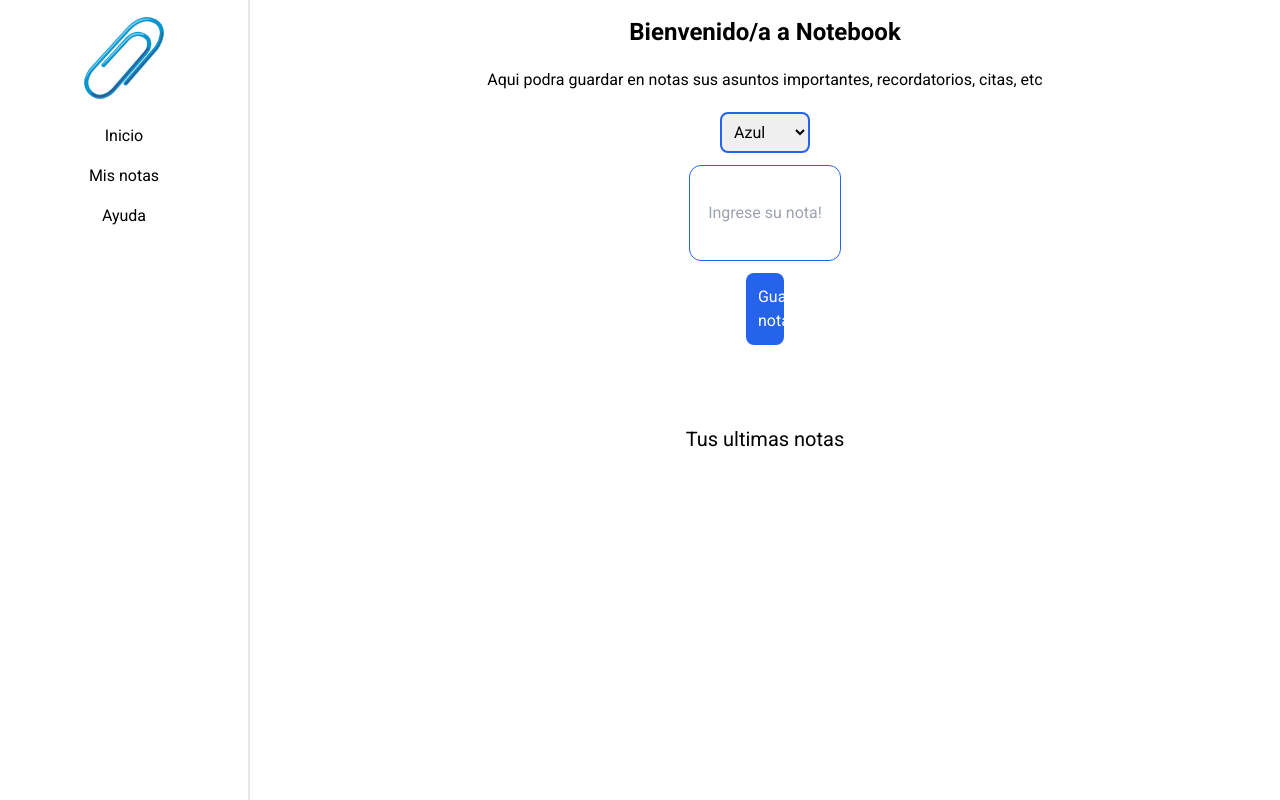
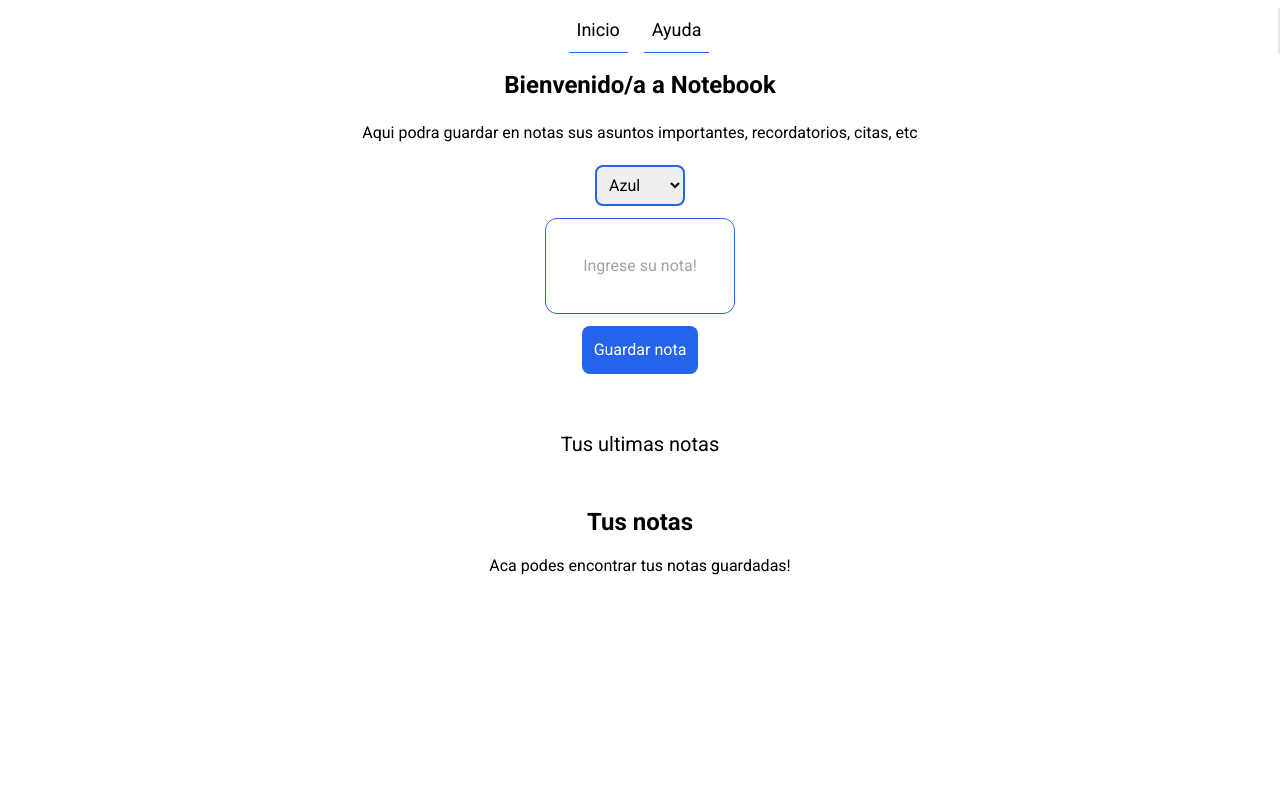
Before and after one commit to martinvruiz/notebook, a React (Create React App) app: page / in a window 1280 px wide. Built offline with nearby package versions, Linux system fonts and the light colour scheme.

Commit message:
added context for components

```diff
--- a/src/App.js
+++ b/src/App.js
@@ -1,24 +1,27 @@
-import { SideBar } from "./components/SideBar/SideBar";
+import { NavBar } from "./components/SideBar/Navbar";
 import { Route, Routes, BrowserRouter } from "react-router-dom";
 import { Home } from "./pages/Home";
 import { Help } from "./pages/Help";
-import { SavedNotes } from "./components/SavedNotes/SavedNotes";
+import 'react-toastify/dist/ReactToastify.css';
+import { NotesProvider } from "./components/NotesContext/NotesContext";
+
 
 
 function App() {
   return (
+    <NotesProvider>
       <BrowserRouter>
-    <div className="flex min-h-screen font-roboto">
-      <SideBar/>
+      <div className="flex flex-col min-h-screen font-roboto">
+        <NavBar/>
         <Routes>
 
           <Route path="/" element={<Home/>}></Route>
           <Route path="/help" element={<Help/>}></Route>
-        <Route path="/notes" element={<SavedNotes/>}></Route>
 
         </Routes>
         </div>
       </BrowserRouter>
+    </NotesProvider>
   );
 }
 
--- a/src/components/NoteSave/NoteSaver.jsx
+++ b/src/components/NoteSave/NoteSaver.jsx
@@ -1,26 +1,26 @@
-import { useState, useEffect } from "react"
+import { useState } from "react"
 import { ToastContainer, toast } from 'react-toastify';
 import 'react-toastify/dist/ReactToastify.css';
+import { useNotes } from "../NotesContext/NotesContext";
 
 export const NoteSaver = ()=>{
 
 const [note, setNote] = useState('')
-const [notes, setNotes] = useState([])
+const {notes, setNotes} = useNotes()
+const [noteColor, setNoteColor] = useState("border-blue-600");
 
-useEffect(()=>{
-    const storedData = JSON.parse(localStorage.getItem("savedNotes")) || []
-    setNotes(storedData)
-},[])
+
 
 const handleNote = (e)=>{
         setNote(e.target.value)
 }
 
+const handleColorChange = (e) => {
+    setNoteColor(e.target.value);
+};
+
 const handleSubmit = (e)=>{
     e.preventDefault()
-
-    const noteColor = document.getElementById("color-note").value
-
 
     if(note === ""){
         toast.error("Ingrese su nota!")
@@ -35,30 +35,29 @@ const handleSubmit = (e)=>{
         const newNotes = [...notes, newNote]
         setNotes(newNotes)
         localStorage.setItem("savedNotes", JSON.stringify(newNotes))
-        toast("Nota guardada!")
 }}
 
 
 
 
-    return <div>
+    return <div className="flex flex-col items-center">
 
-        <form action="note" className=" my-2 p-2 flex flex-col gap-3 w-full items-center">
-            <select name="color-note" id="color-note" className="p-2 border-2 border-blue-600 rounded-lg">
+        <form action="note" onSubmit={handleSubmit} className=" my-2 p-2 flex flex-col gap-3 w-full items-center">
+            <select name="color-note" id="color-note" value={noteColor} onChange={handleColorChange} className="p-2 border-2 border-blue-600 rounded-lg">
                 <option value="border-blue-600">Azul</option>
                 <option value="border-violet-600">Violeta</option>
                 <option value="border-pink-600">Rosa</option>
                 <option value="border-red-600">Rojo</option>
                 <option value="border-green-600">Verde</option>
             </select>
-            <input type="text" placeholder="Ingrese su nota!" onChange={handleNote} maxLength="50" className="border border-blue-600 focus:border-4 focus:outline-none text-center w-4/5 rounded-xl min-h-24"/>
-            <button type="submit" onClick={handleSubmit} className="relative p-3 w-1/5 block text-white bg-blue-600 rounded-lg hover:bg-blue-800">Guardar nota</button>
+            <input type="text" placeholder="Ingrese su nota!" onChange={handleNote} maxLength="50" className="border border-blue-600 focus:border-4 focus:outline-none text-center w-full rounded-xl min-h-24"/>
+            <button type="submit" className="relative p-3 block text-white bg-blue-600 rounded-lg hover:bg-blue-800">Guardar nota</button>
         </form>
-        <div className="mt-4 p-4 w-full">
-            <h3 className="text-center text-xl mt-8 p-2">
+        <div className="mt-4 flex flex-col items-center p-4">
+            <h3 className="text-center text-xl p-2">
                 Tus ultimas notas
             </h3>
-            <ul className="flex justify-center">
+            <ul className="flex justify-center w-3/4">
             {
             notes.slice(-3).map((note) => (
                 <li
@@ -70,7 +69,9 @@ const handleSubmit = (e)=>{
                 </li>
             ))}
         </ul>
-        <ToastContainer autoClose={1000}/>
+        <ToastContainer
+        autoClose={3000}
+        />
         </div>
     </div>
 }
--- /dev/null
+++ b/src/components/NotesContext/NotesContext.js
@@ -0,0 +1,25 @@
+import React, { createContext, useState, useEffect, useContext } from 'react';
+
+const NoteContext = createContext()
+
+export const NotesProvider = ({children})=>{
+
+    const [notes, setNotes] = useState([])
+
+    useEffect(() => {
+        const savedNotes = JSON.parse(localStorage.getItem("savedNotes")) || [];
+        setNotes(savedNotes);
+    }, []);
+
+    useEffect(() => {
+        localStorage.setItem("savedNotes", JSON.stringify(notes));
+    }, [notes]);
+
+    return (
+            <NoteContext.Provider value={{ notes, setNotes }}>
+                {children}
+            </NoteContext.Provider>
+        );
+    };
+
+    export const useNotes = () => useContext(NoteContext);
--- a/src/components/SavedNotes/SavedNotes.jsx
+++ b/src/components/SavedNotes/SavedNotes.jsx
@@ -1,16 +1,11 @@
-import { useState, useEffect } from "react"
+
 import { ToastContainer, toast } from "react-toastify"
 import 'react-toastify/dist/ReactToastify.css';
+import { useNotes } from "../NotesContext/NotesContext";
 
 export const SavedNotes = ()=>{
 
-    const [notes, setNotes] = useState([])
-
-    useEffect(()=>{
-        const savedNotes = JSON.parse(localStorage.getItem("savedNotes")) || []
-        console.log(savedNotes)
-        setNotes(savedNotes)
-    },[])
+    const {notes, setNotes} = useNotes()
 
     const handleDelete = (id)=>{
         const updateNotes = notes.filter((e)=>e.id !== id)
@@ -20,7 +15,7 @@ export const SavedNotes = ()=>{
 
     const btnDelete = (id)=>{
         toast.warning(
-            <div className='text-black h-full'>
+            <div className='text-black h-full text-center'>
                 <span>
                     <p>
                         ¿Desea eliminar el registro?
@@ -55,19 +50,19 @@ export const SavedNotes = ()=>{
         <div className="flex flex-col items-center w-full my-2">
             <h1 className="my-2 p-2 lg:text-2xl font-semibold">Tus notas</h1>
             <p className="text-center">Aca podes encontrar tus notas guardadas!</p>
-            <ul className=" my-2 py-2 flex flex-wrap justify-center">
+            <ul className=" my-2 py-2 flex flex-wrap justify-center w-5/6">
             {notes.map((note)=>(
                 <li key={note.id} className={`p-4 m-2 border-4 ${note.color} text-center rounded-xl`}>
                     <h4 className="text-xs">Nota N: {note.id}</h4>
                     <p className="text-xl">{note.value}</p>
                     <button onClick={()=>btnDelete(note.id)} className="text-xs text-red-600 p-1 m-1 border border-red-600 rounded-md">Eliminar</button>
-                    <ToastContainer autoClose={4000}/>
+
                 </li>
 
             ))
                 }
             </ul>
-
+            <ToastContainer autoClose={4000}/>
         </div>
     </>
 }
--- /dev/null
+++ b/src/components/SideBar/Navbar.jsx
@@ -0,0 +1,16 @@
+import { Link } from "react-router-dom";
+import 'react-toastify/dist/ReactToastify.css';
+
+export const NavBar = () => {
+
+    return (
+        <>
+            <nav className="flex justify-center items-center mt-2 border-r-2 border-gray-200">
+                <ul className="text-center flex">
+                    <Link to="/" className="p-2 mx-2 text-lg border-b border-blue-600">Inicio</Link>
+                    <Link to="/help" className="p-2 mx-2 text-lg border-b border-blue-600">Ayuda</Link>
+                </ul>
+            </nav>
+        </>
+    );
+};
--- a/src/components/SideBar/SideBar.jsx
+++ /dev/null
@@ -1,18 +0,0 @@
-import { Link } from "react-router-dom";
-
-export const SideBar = () => {
-    const logo = '/img/logosinbg.png';
-
-    return (
-        <>
-            <nav className="transition-all duration-200 ease-in-out transform max-w-[100px] hover:max-w-[250px] flex flex-col items-center min-h-screen border-r-2 border-gray-200">
-                <img src={logo} alt={logo} className="w-1/3 py-4" />
-                <ul className="text-center flex flex-col">
-                    <Link to="/" className="py-2">Inicio</Link>
-                    <Link to="/notes" className="py-2">Mis notas</Link>
-                    <Link to="/help" className="py-2">Ayuda</Link>
-                </ul>
-            </nav>
-        </>
-    );
-};
--- a/src/index.js
+++ b/src/index.js
@@ -2,7 +2,7 @@ import React from 'react';
 import ReactDOM from 'react-dom/client';
 import './index.css';
 import App from './App';
-
+import 'react-toastify/dist/ReactToastify.css';
 
 const root = ReactDOM.createRoot(document.getElementById('root'));
 root.render(
--- a/src/pages/Help.jsx
+++ b/src/pages/Help.jsx
@@ -1,4 +1,4 @@
-
+import 'react-toastify/dist/ReactToastify.css';
 
 export const Help = ()=>{
 
--- a/src/pages/Home.jsx
+++ b/src/pages/Home.jsx
@@ -1,4 +1,7 @@
 import { NoteSaver } from "../components/NoteSave/NoteSaver"
+import { SavedNotes } from "../components/SavedNotes/SavedNotes"
+import 'react-toastify/dist/ReactToastify.css';
+
 
 
 export const Home = ()=>{
@@ -9,5 +12,6 @@ export const Home = ()=>{
         <h1 className="text-center text-xl lg:text-2xl font-semibold p-2 my-2">Bienvenido/a a Notebook</h1>
         <p className="p-1 text-center">Aqui podra guardar en notas sus asuntos importantes, recordatorios, citas, etc</p>
         <NoteSaver/>
+        <SavedNotes/>
     </div>
 }
```
Lines whose indentation alone changed are shown as unchanged.
